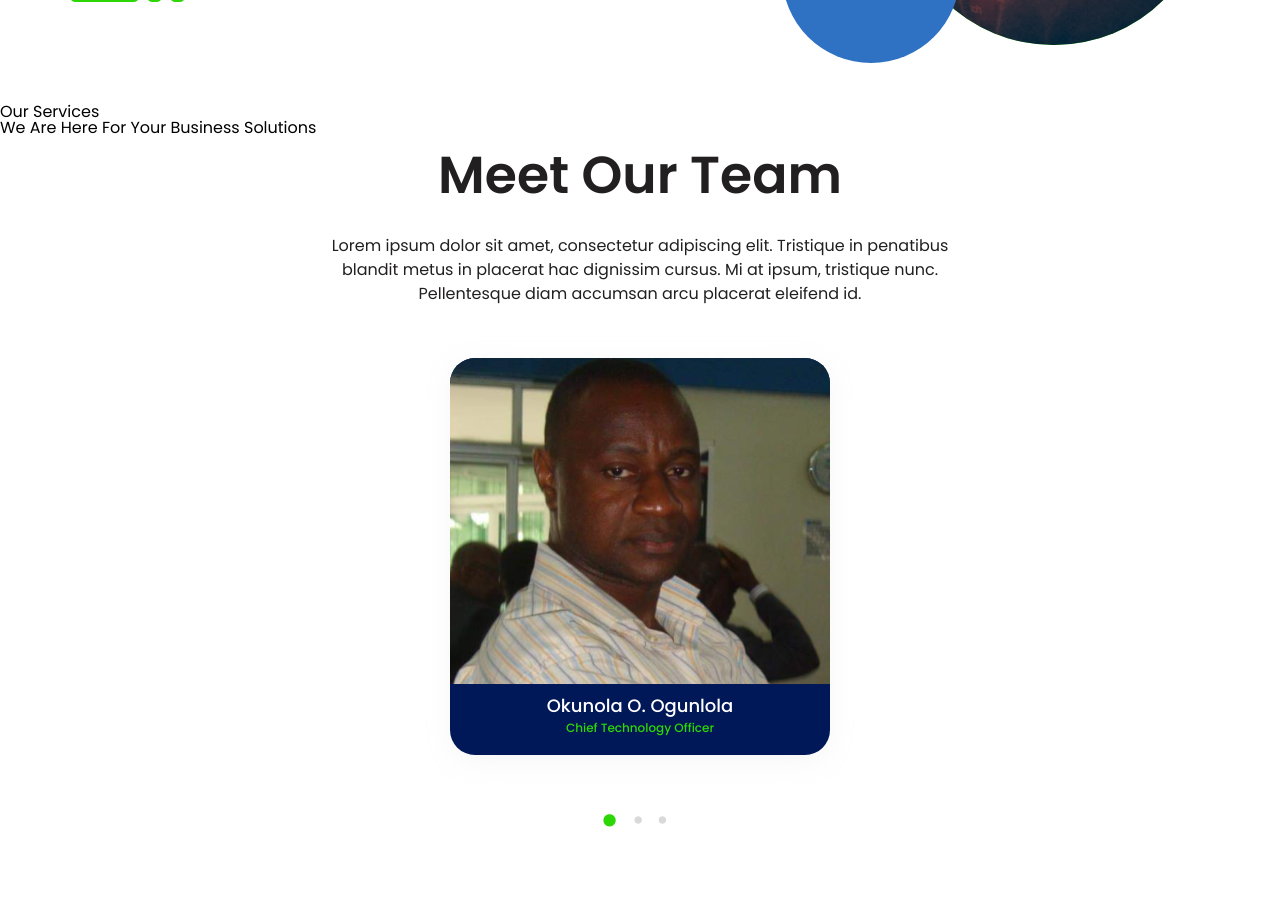
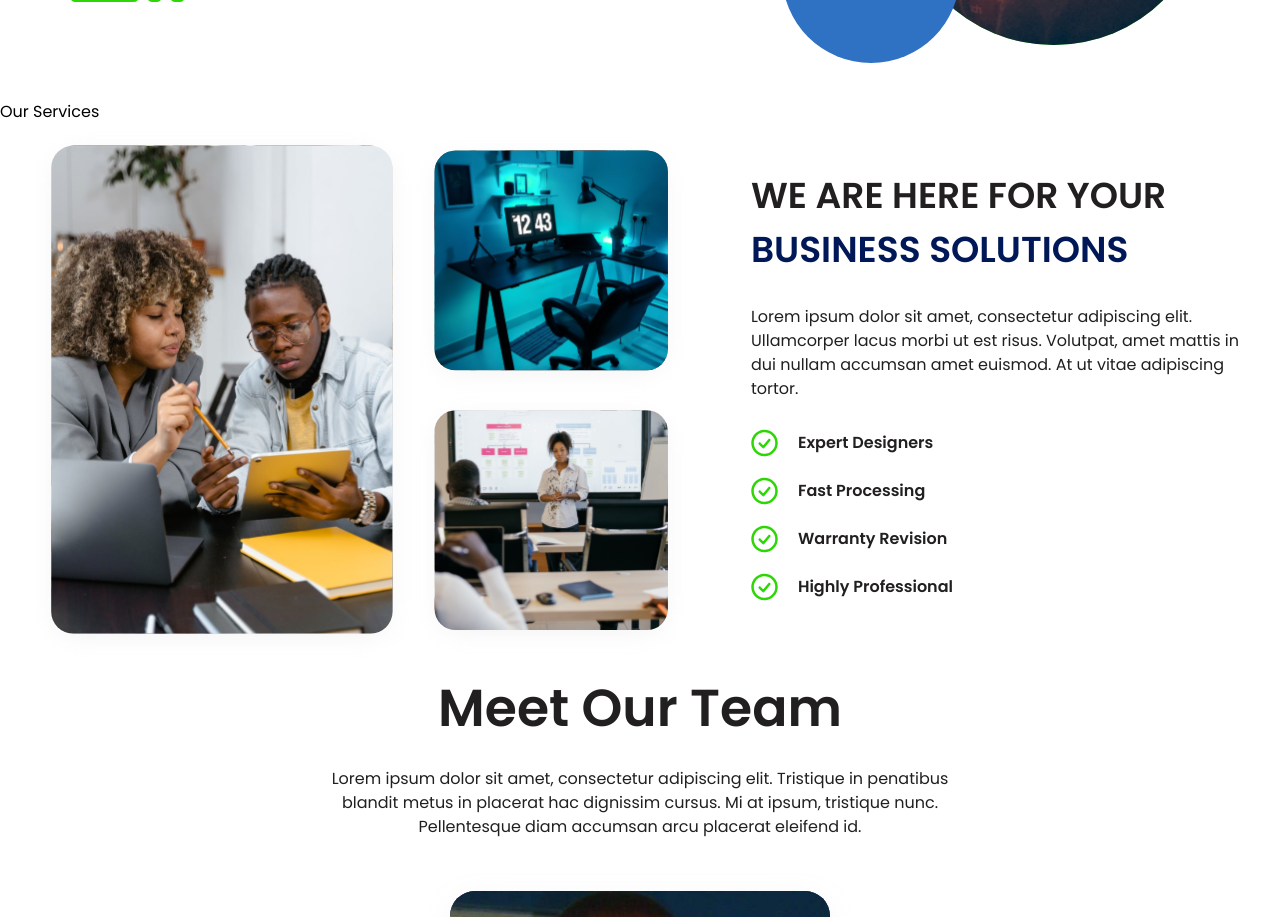
Before and after one commit to Akindejoye/skrew-tech, a Next.js app: page / in a window 1280 px wide. Shown: the part 800-1717 px from the top of the page. Built offline with nearby package versions, Linux system fonts and the light colour scheme.

Commit message:
Solution Component

```diff
--- /dev/null
+++ b/components/solutions/index.jsx
@@ -0,0 +1,47 @@
+const Solutions = () => {
+  return (
+    <div className="solutions">
+      <div className="content">
+        <h1>
+          We Are Here For Your
+          <br />
+          <span>Business Solutions</span>
+        </h1>
+        <p>
+          Lorem ipsum dolor sit amet, consectetur adipiscing elit. Ullamcorper
+          lacus morbi ut est risus. Volutpat, amet mattis in dui nullam accumsan
+          amet euismod. At ut vitae adipiscing tortor.
+        </p>
+        <div className="list-box">
+          <div className="list">
+            <img src="/images/checkmark.svg" alt="" />
+            <p>Expert Designers</p>
+          </div>
+          <div className="list">
+            <img src="/images/checkmark.svg" alt="" />
+            <p>Fast Processing</p>
+          </div>
+          <div className="list">
+            <img src="/images/checkmark.svg" alt="" />
+            <p>Warranty Revision</p>
+          </div>
+          <div className="list">
+            <img src="/images/checkmark.svg" alt="" />
+            <p>Highly Professional</p>
+          </div>
+        </div>
+      </div>
+      <div className="graphics">
+        <div className="left">
+          <img src="/images/team-two.svg" alt="" />
+        </div>
+        <div className="right">
+          <img src="/images/team-ws.svg" alt="" className="img-1" />
+          <img src="/images/team-class.svg" alt="" className="img-2" />
+        </div>
+      </div>
+    </div>
+  );
+};
+
+export default Solutions;
--- /dev/null
+++ b/components/solutions/solutions.scss
@@ -0,0 +1,150 @@
+.solutions {
+  margin-bottom: 50px;
+
+  .content {
+    display: flex;
+    flex-direction: column;
+    align-items: center;
+    justify-content: center;
+    margin-right: 33px;
+    margin-left: 34px;
+    margin-bottom: 50px;
+
+    h1 {
+      font-size: 20px;
+      font-weight: 600;
+      line-height: 30px;
+      color: var(--clr-terciary);
+      text-transform: uppercase;
+      text-align: center;
+      margin-bottom: 28px;
+
+      span {
+        color: var(--clr-primary);
+      }
+    }
+
+    p {
+      font-size: 14px;
+      font-weight: 400;
+      line-height: 21px;
+      color: var(--clr-terciary);
+      max-width: 363px;
+      text-align: center;
+    }
+
+    .list-box {
+      margin-top: 28px;
+      .list {
+        display: flex;
+        align-items: center;
+        margin-bottom: 20px;
+
+        img {
+          margin-right: 20px;
+        }
+
+        p {
+          font-size: 16px;
+          font-weight: 600;
+          line-height: 24px;
+          color: var(--clr-terciary);
+        }
+      }
+    }
+  }
+
+  .graphics {
+    display: flex;
+    align-items: center;
+    justify-content: center;
+    margin-left: 26px;
+    margin-right: 26.95px;
+    overflow: hidden;
+
+    .right {
+      display: flex;
+      flex-direction: column;
+      .img-1 {
+        max-width: 150.82px;
+        height: 142.08px;
+      }
+
+      .img-2 {
+        max-width: 150.82px;
+        height: 142.08px;
+      }
+    }
+
+    .left {
+      display: flex;
+      flex-direction: column;
+
+
+      img {
+        max-width: 209.84px;
+        height: 300px;
+      }
+    }
+  }
+}
+
+/**********MEDIA QUERY ****************/
+
+@media (min-width: 1250px) {
+  .solutions {
+    display: flex;
+    justify-content: center;
+    align-items: center;
+    margin: 0;
+    // margin-bottom: 70px;
+    // padding-left: 133px;
+
+    .content {
+      order: 2;
+      align-items: flex-start;
+      margin: 0;
+      margin-left: 63px;
+
+      h1 {
+        font-size: 36px;
+        line-height: 54px;
+        text-align: left;
+      }
+
+      p {
+        font-size: 16px;
+        font-weight: 400;
+        line-height: 24px;
+        text-align: left;
+        max-width: 499px !important;
+      }
+    }
+
+    .graphics {
+      order: 1;
+      margin: 0;
+
+      .right {
+
+        .img-1 {
+          max-width: 276px;
+          height: 260px;
+        }
+
+        .img-2 {
+          max-width: 276px;
+          height: 260px;
+        }
+      }
+
+      .left {
+
+        img {
+          max-width: 384px;
+          height: 549px;
+        }
+      }
+    }
+  }
+}
--- a/pages/_app.js
+++ b/pages/_app.js
@@ -6,6 +6,7 @@ import '../components/slider/slider.scss';
 import '../components/teamCard/teamCard.scss'
 import '../components/mobileNav/mobileNav.scss';
 import '../components/hero/hero.scss';
+import '../components/solutions/solutions.scss';
 
 function MyApp({ Component, pageProps }) {
   return <Component {...pageProps} />
--- a/pages/index.js
+++ b/pages/index.js
@@ -3,6 +3,7 @@ import Footer from "../components/footer";
 import Team from "../components/team";
 import MobileNav from "../components/mobileNav";
 import Hero from "../components/hero";
+import Solutions from "./../components/solutions/index";
 
 const Home = () => {
   return (
@@ -23,7 +24,7 @@ const Home = () => {
         <main>
           <section className="services">Our Services</section>
           <section className="solutions">
-            We Are Here For Your Business Solutions
+            <Solutions />
           </section>
           <section className="team">
             <Team />
```
Also changed, not shown: public/images/checkmark.svg (added).
